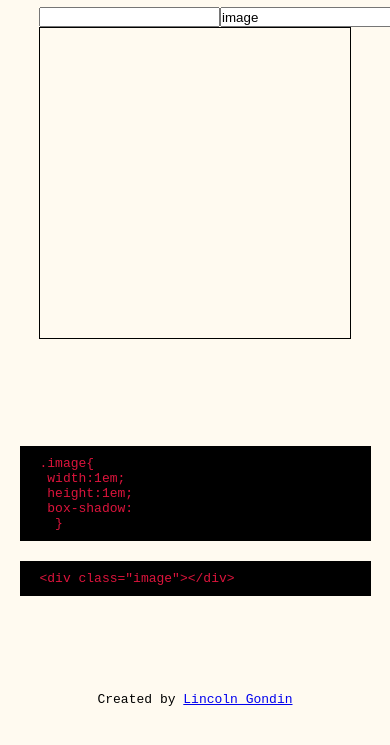
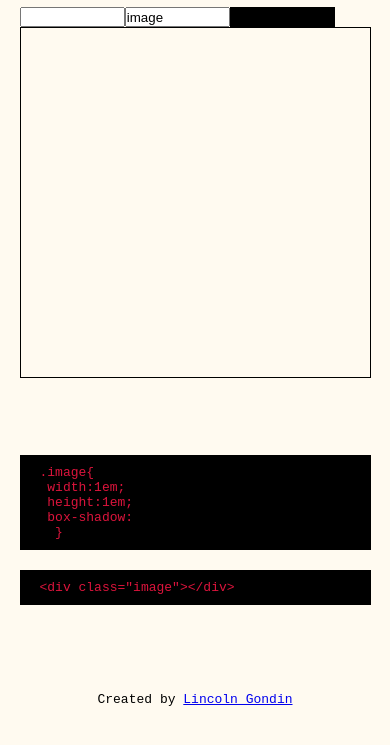
Before and after one commit to lincolngondin/CSSPixelArtGenerator, a plain HTML site: page index.html in a window 390 px wide. Shown: the part 43-788 px from the top of the page. Drawn offline with Linux system fonts and the light colour scheme.

Commit message:
Fixed some css for mobile version

```diff
--- a/index.css
+++ b/index.css
@@ -57,16 +57,18 @@ h1{
 	align-items: center;
 	row-gap: 20px;
 }
+.control{
+	width: 30%;
+}
 .draw_board{
+	display: block;
 	width: 80%;
-	height: 80%;
 	border: 1px solid black;
 	image-rendering: pixelated;
 }
 .color_show{
 	background: black;
 	height: 20px;
-	width: 100px;
 }
 .box{
 	width: 90%;
@@ -78,6 +80,9 @@ h1{
 		flex-direction: column;
 	}
 	.viewer_area{
-		margin-top: 20px;
+
+	}
+	.draw_board, .controls{
+		width: 90%;
 	}
 }
--- a/index.html
+++ b/index.html
@@ -16,9 +16,9 @@
 	<main class="content">
 		<div class="draw_area">
 			<div class="controls">
-				<input id="color_input" type="text" name="">
-				<input id="name_input" value="image" type="text" name="">
-				<div id="selectedcolor-viewer" class="color_show"></div>
+				<input class="control" id="color_input" type="text" name="">
+				<input class="control" id="name_input" value="image" type="text" name="">
+				<div id="selectedcolor-viewer" class="control color_show"></div>
 			</div>
 			<canvas id="draw_board" class="draw_board"></canvas>
 		</div>
```
